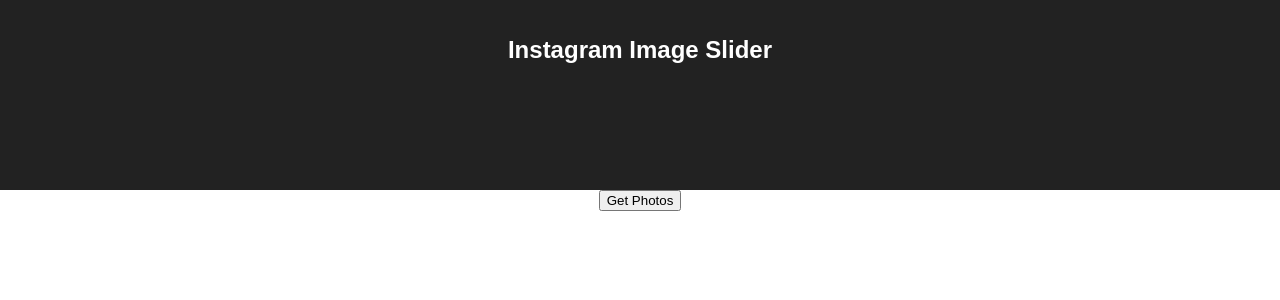
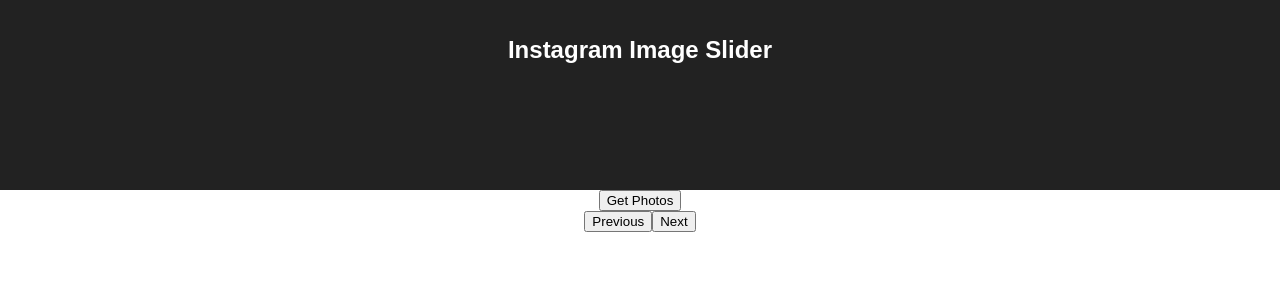
Before and after one commit to SethDonohue/insta-image-slider, a React (Create React App) app: page / in a window 1280 px wide. Shown: the top 300 px of the page. Built offline with nearby package versions, Linux system fonts and the light colour scheme.

Commit message:
added buttons to change images

```diff
--- a/src/gallery/gallery.js
+++ b/src/gallery/gallery.js
@@ -32,6 +32,8 @@
 
     return (
       <div className="photo-gallery">
+      <button onClick={this.previousImg}> Previous </button>
+      <button onClick={this.nextImg}> Next </button>
       {
         photos.map((photo, index) => {
           if(this.state.slideCount === index) {
```
